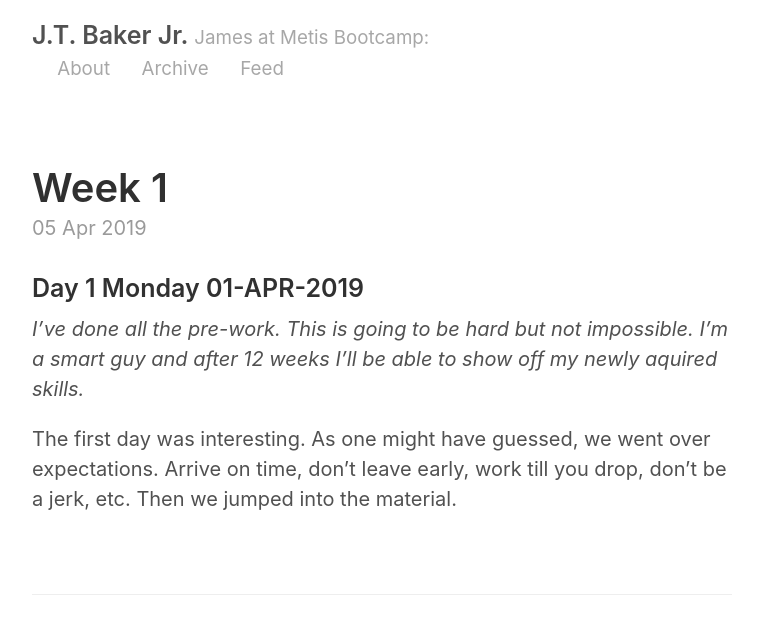
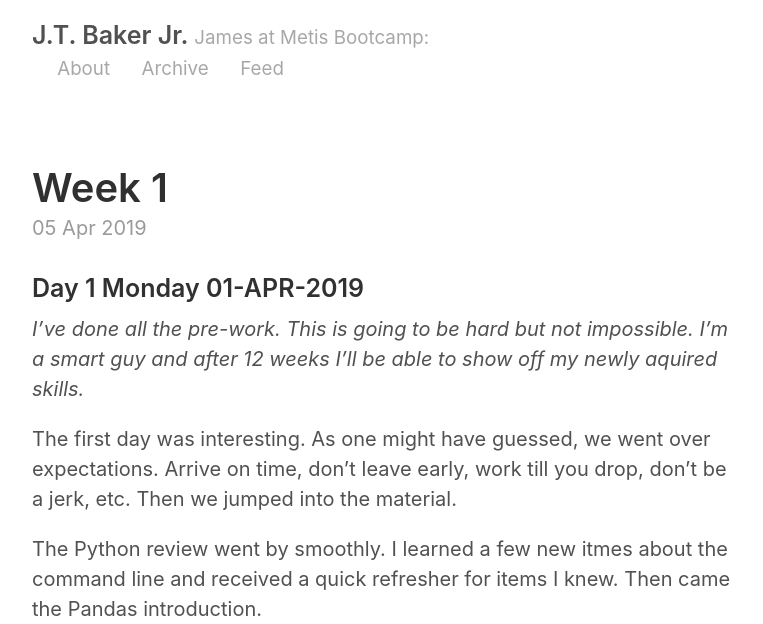
Before and after one commit to JTBake490/JTBake490.github.io, a Jekyll site: the page built from _posts/2019-04-05-Week-1.md, in a window 1280 px wide. Shown: the top 624 px of the page, without its empty margins (258-1021 px from the left). Built offline with Jekyll 4.4.1, drawn with Linux system fonts in a browser that asks for light colours; some of the changed text lies outside the part shown; grey boxes are pictures that could not be loaded.

Commit message:
added image

```diff
--- a/_posts/2019-04-05-Week-1.md
+++ b/_posts/2019-04-05-Week-1.md
@@ -7,3 +7,9 @@ title: Week 1
 *I've done all the pre-work. This is going to be hard but not impossible. I'm a smart guy and after 12 weeks I'll be able to show off my newly aquired skills.*
 
 The first day was interesting. As one might have guessed, we went over expectations. Arrive on time, don't leave early, work till you drop, don't be a jerk, etc. Then we jumped into the material.
+
+The Python review went by smoothly. I learned a few new itmes about the command line and received a quick refresher for items I knew. Then came the Pandas introduction.
+
+![](52_1426522113788.jpg)
+
+*I don't get it...why don't I get it? Oh boy looks like I just hit my first roadblock. Time to buckle down.*
```
